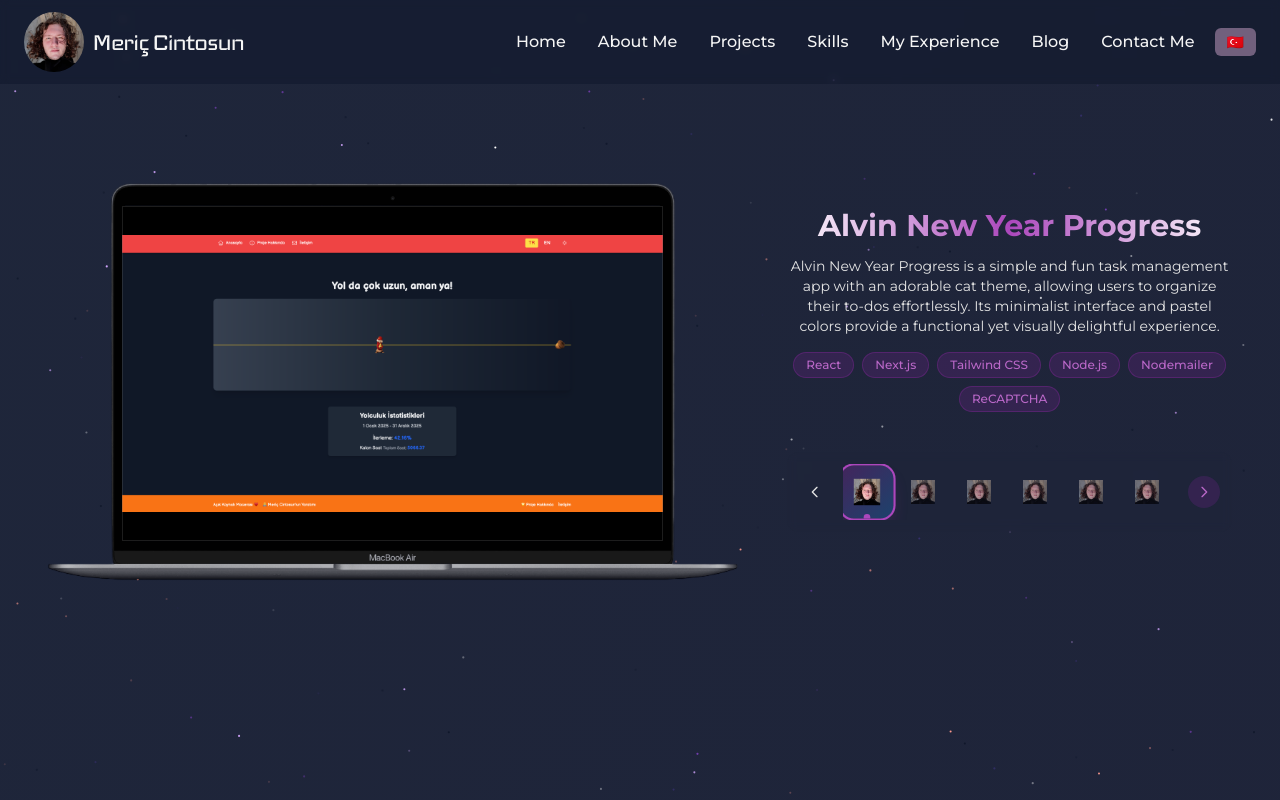
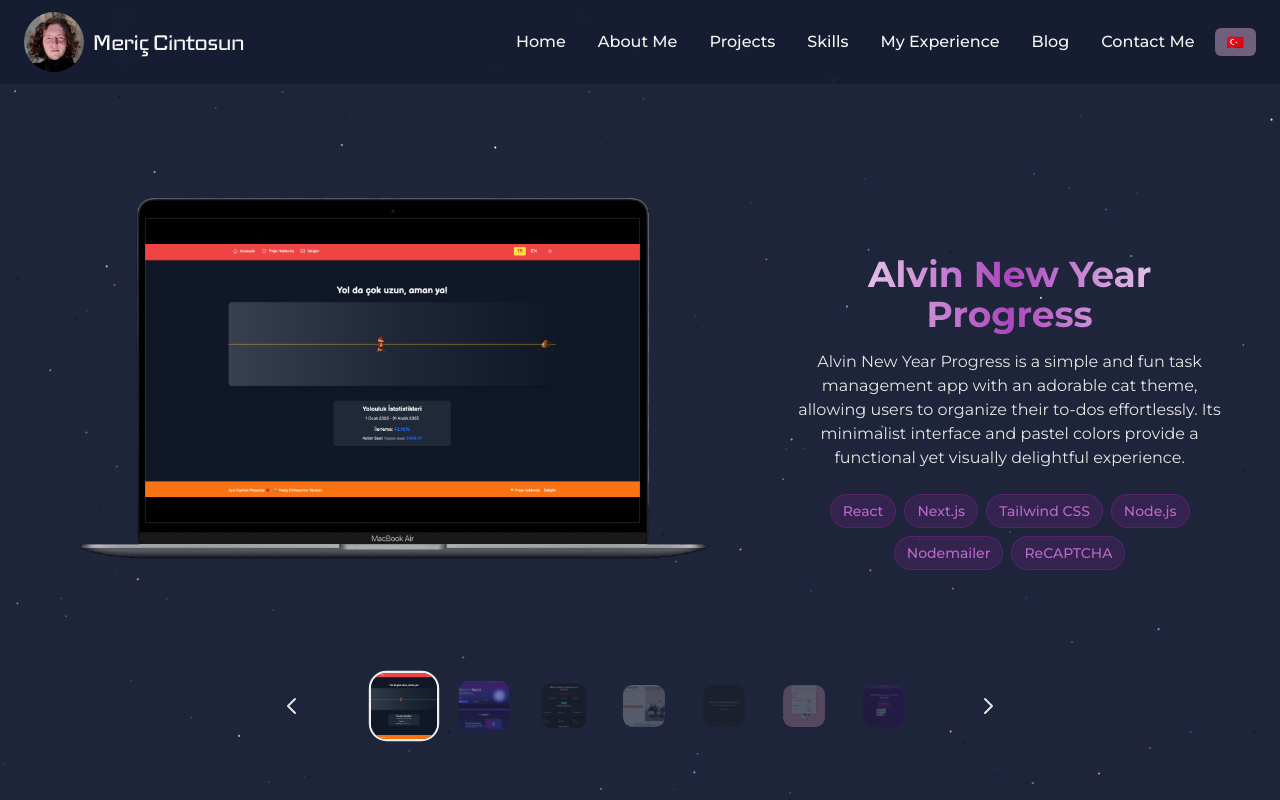
Before and after one commit to mericcintosun/meric-cintosun-portfolio, a Next.js app: page /projects in a window 1280 px wide. Shown: the top 800 px of the page. Built offline with nearby package versions, Linux system fonts and the light colour scheme.

Commit message:
fixed-layout-projects-nav-component

```diff
--- a/src/app/projects/page.js
+++ b/src/app/projects/page.js
@@ -207,42 +207,52 @@ export default function Projects() {
   }, []);
 
   return (
-    <div className="bg-slate-900 min-h-screen">
-      {/* Ana İçerik */}
-      <div className="grid grid-cols-[60%_40%] min-h-screen">
+    <div className="bg-slate-900 min-h-screen w-full overflow-hidden mt-[-100px] relative">
+      {/* Ana Layout Container */}
+      <div className="h-screen w-full grid grid-cols-1 lg:grid-cols-[60%_40%]">
+
         {/* MacBook Carousel Section */}
-        <div className="bg-slate-900">
+        <div className="bg-slate-900 flex items-center justify-center p-4 sm:p-6 lg:p-8 order-2 lg:order-1">
+          <div className="w-full h-full max-w-full max-h-full flex items-center justify-center">
             <MacbookMockup
               projects={carouselProjects}
               autoRotate={false}
               currentIndex={activeProjectIndex}
             />
           </div>
+        </div>
 
         {/* Proje Bilgileri Section */}
-        <div className="bg-slate-900 pt-20 pb-4 relative">
-          <div className="container mx-auto px-6 text-center h-[300px] flex flex-col">
-            <h1 className="text-2xl md:text-3xl font-bold bg-gradient-to-r from-white via-purple-400 to-white text-transparent bg-clip-text mb-3">
+        <div className="bg-slate-900 flex items-center justify-center p-4 sm:p-6 lg:p-8 order-1 lg:order-2">
+          <div className="w-full max-w-lg lg:max-w-full h-full flex flex-col justify-center text-center">
+
+            {/* Proje Başlığı */}
+            <h1 className="text-xl sm:text-2xl lg:text-3xl xl:text-4xl font-bold bg-gradient-to-r from-white via-purple-400 to-white text-transparent bg-clip-text mb-3 lg:mb-4 leading-tight">
               {activeProject.title}
             </h1>
-            <p className="text-sm text-slate-300 max-w-3xl mx-auto mb-4">
+
+            {/* Proje Açıklaması */}
+            <p className="text-xs sm:text-sm lg:text-base text-slate-300 max-w-full mx-auto mb-4 lg:mb-6 leading-relaxed px-2 lg:px-0">
               {activeProject.description}
             </p>
 
             {/* Teknoloji Tag'leri */}
-            <div className="flex flex-wrap justify-center gap-2 mb-6">
+            <div className="flex flex-wrap justify-center gap-1.5 sm:gap-2 mb-4 lg:mb-8 px-2 lg:px-0">
               {activeProject.technologies.map((tech, index) => (
                 <span
                   key={index}
-                  className="px-3 py-1 bg-purple-600/20 text-purple-300 rounded-full text-xs font-medium border border-purple-500/30 hover:bg-purple-600/30 transition-colors"
+                  className="px-2 sm:px-3 py-1 sm:py-1.5 bg-purple-600/20 text-purple-300 rounded-full text-xs sm:text-sm font-medium border border-purple-500/30 hover:bg-purple-600/30 transition-colors whitespace-nowrap"
                 >
                   {tech}
                 </span>
               ))}
             </div>
+          </div>
+        </div>
+      </div>
 
-            {/* Proje Navigasyon Component'i - Açıklamaların hemen altında */}
-            <div className="mt-4">
+      {/* Proje Navigasyon Component'i - İki section'ın ortasında alt kısımda */}
+      <div className="absolute top-[630px] left-1/2 transform -translate-x-1/2 z-10">
         <ProjectNavigation
           projects={projectDetails}
           activeIndex={activeProjectIndex}
@@ -250,8 +260,5 @@ export default function Projects() {
         />
       </div>
     </div>
-        </div>
-      </div>
-    </div>
   );
 }
--- a/src/components/ProjectNavigation.js
+++ b/src/components/ProjectNavigation.js
@@ -8,187 +8,161 @@ export default function ProjectNavigation({
   activeIndex,
   onProjectChange,
 }) {
-  const [canScrollLeft, setCanScrollLeft] = useState(false);
-  const [canScrollRight, setCanScrollRight] = useState(true);
   const scrollContainerRef = useRef(null);
 
-  // Scroll durumunu kontrol et
-  const checkScrollButtons = () => {
-    if (scrollContainerRef.current) {
-      const { scrollLeft, scrollWidth, clientWidth } =
-        scrollContainerRef.current;
-      setCanScrollLeft(scrollLeft > 0);
-      setCanScrollRight(scrollLeft < scrollWidth - clientWidth - 10);
-    }
+  // Proje görsellerini ekliyoruz (carousel data ile aynı)
+  const projectImages = [
+    "/projectImages/alvin.png",
+    "/projectImages/aurascend.png",
+    "/projectImages/axis.png",
+    "/projectImages/digital-agency.png",
+    "/projectImages/eduflow.png",
+    "/projectImages/kitty-todo.png",
+    "/projectImages/make-clone.png",
+    "/projectImages/news-tracker.png",
+    "/projectImages/nono.png",
+    "/projectImages/persona.png",
+    "/projectImages/riskon.png",
+  ];
+
+  // Aktif proje için renk paleti
+  const getActiveColor = (index) => {
+    const colors = [
+      "border-emerald-400", // Alvin - Yeşil
+      "border-blue-400",    // Aurascend - Mavi
+      "border-purple-400",  // Axis - Mor
+      "border-orange-400",  // Digital Agency - Turuncu
+      "border-cyan-400",    // Eduflow - Cyan
+      "border-pink-400",    // Kitty Todo - Pembe
+      "border-indigo-400",  // Make Clone - İndigo
+      "border-red-400",     // News Tracker - Kırmızı
+      "border-yellow-400",  // Nono - Sarı
+      "border-green-400",   // Persona - Yeşil
+      "border-teal-400",    // Riskon - Teal
+    ];
+    return colors[index % colors.length];
   };
 
-  useEffect(() => {
-    checkScrollButtons();
-    const container = scrollContainerRef.current;
-    if (container) {
-      container.addEventListener("scroll", checkScrollButtons);
-      return () => container.removeEventListener("scroll", checkScrollButtons);
-    }
-  }, [projects]);
-
-  // Scroll fonksiyonları
-  const scrollLeft = () => {
-    if (scrollContainerRef.current) {
-      scrollContainerRef.current.scrollBy({ left: -120, behavior: "smooth" });
-    }
+  // Proje navigasyon fonksiyonları
+  const goToPreviousProject = () => {
+    const newIndex = activeIndex === 0 ? projects.length - 1 : activeIndex - 1;
+    onProjectChange(newIndex);
   };
 
-  const scrollRight = () => {
-    if (scrollContainerRef.current) {
-      scrollContainerRef.current.scrollBy({ left: 120, behavior: "smooth" });
-    }
+  const goToNextProject = () => {
+    const newIndex = activeIndex === projects.length - 1 ? 0 : activeIndex + 1;
+    onProjectChange(newIndex);
   };
 
-  // Aktif projeyi merkeze getir - iyileştirilmiş versiyon
-  const scrollToActiveProject = (index) => {
+  // Aktif projeyi merkeze kaydır
+  useEffect(() => {
     if (scrollContainerRef.current) {
       const container = scrollContainerRef.current;
-      const projectElements = container.children;
-      const projectElement = projectElements[index];
-
-      if (projectElement) {
-        const containerWidth = container.clientWidth;
-        const projectWidth = projectElement.offsetWidth;
-        const projectLeft = projectElement.offsetLeft;
-
-        // Projeyi tam ortaya getir
-        const scrollPosition =
-          projectLeft - containerWidth / 2 + projectWidth / 2;
+      const activeCard = container.children[activeIndex];
+      if (activeCard) {
+        const containerWidth = container.offsetWidth;
+        const cardWidth = activeCard.offsetWidth;
+        const cardLeft = activeCard.offsetLeft;
+        const scrollPosition = cardLeft - (containerWidth / 2) + (cardWidth / 2);
 
         container.scrollTo({
-          left: Math.max(0, scrollPosition),
-          behavior: "smooth",
+          left: scrollPosition,
+          behavior: 'smooth'
         });
-
-        // Scroll tamamlandıktan sonra buton durumlarını güncelle
-        setTimeout(() => {
-          checkScrollButtons();
-        }, 300);
       }
     }
-  };
-
-  // Aktif proje değiştiğinde scroll et
-  useEffect(() => {
-    const timer = setTimeout(() => {
-      scrollToActiveProject(activeIndex);
-    }, 100); // Kısa delay ile daha stabil çalışma
-
-    return () => clearTimeout(timer);
   }, [activeIndex]);
 
-  // İlk yükleme için
-  useEffect(() => {
-    if (scrollContainerRef.current) {
-      setTimeout(() => {
-        scrollToActiveProject(activeIndex);
-      }, 200);
-    }
-  }, []);
+  return (
+    <div className="relative w-full max-w-5xl mx-auto">
+      <div className="flex items-center justify-center gap-6">
 
-  return (
-    <div className="relative w-full bg-slate-800/40 backdrop-blur-sm rounded-xl p-3">
-      {/* Scroll Butonları */}
-      <div className="flex items-center gap-3">
-        {/* Sol Ok */}
+        {/* Sol Navigation Button */}
         <button
-          onClick={scrollLeft}
-          disabled={!canScrollLeft}
-          className={`flex items-center justify-center w-8 h-8 rounded-full transition-all duration-200 ${
-            canScrollLeft
-              ? "bg-purple-600/20 hover:bg-purple-600/40 text-purple-300 hover:text-white"
-              : "bg-slate-700/30 text-slate-500 cursor-not-allowed"
-          }`}
-          aria-label="Scroll left"
+          onClick={goToPreviousProject}
+          className="flex-shrink-0 w-12 h-12 rounded-full flex items-center justify-center transition-all duration-300 bg-slate-800/50 hover:bg-slate-700/80 text-slate-400 hover:text-white backdrop-blur-sm"
         >
-          <svg
-            className="w-4 h-4"
-            fill="none"
-            stroke="currentColor"
-            viewBox="0 0 24 24"
-          >
-            <path
-              strokeLinecap="round"
-              strokeLinejoin="round"
-              strokeWidth={2}
-              d="M15 19l-7-7 7-7"
-            />
+          <svg className="w-6 h-6" fill="none" stroke="currentColor" viewBox="0 0 24 24">
+            <path strokeLinecap="round" strokeLinejoin="round" strokeWidth={2} d="M15 19l-7-7 7-7" />
           </svg>
         </button>
 
-        {/* Proje Icon'ları */}
+        {/* Projects Container */}
         <div
           ref={scrollContainerRef}
-          className="flex gap-2 overflow-x-auto scrollbar-hide flex-1 py-1"
-          style={{ scrollbarWidth: "none", msOverflowStyle: "none" }}
+          className="flex items-center gap-4 overflow-x-auto scrollbar-hide px-8 py-4"
+          style={{
+            scrollbarWidth: "none",
+            msOverflowStyle: "none",
+            maxWidth: "600px"
+          }}
         >
-          {projects.map((project, index) => (
-            <button
-              key={index}
-              onClick={() => onProjectChange(index)}
-              className={`relative flex-shrink-0 w-12 h-12 rounded-xl overflow-hidden transition-all duration-300 ${
-                index === activeIndex
-                  ? "ring-2 ring-purple-400 scale-110 shadow-lg shadow-purple-500/25"
-                  : "hover:scale-105 opacity-70 hover:opacity-100"
-              }`}
-              aria-label={`Select ${project.title}`}
-            >
-              {/* Background gradient */}
+          {projects.map((project, index) => {
+            const isActive = index === activeIndex;
+            const distanceFromActive = Math.abs(index - activeIndex);
+
+            // Opacity ve scale hesaplama
+            let opacity = 1;
+            let scale = 1;
+
+            if (!isActive) {
+              if (distanceFromActive === 1) {
+                opacity = 0.6;
+                scale = 0.85;
+              } else if (distanceFromActive === 2) {
+                opacity = 0.4;
+                scale = 0.75;
+              } else {
+                opacity = 0.25;
+                scale = 0.7;
+              }
+            } else {
+              scale = 1.1;
+            }
+
+            return (
               <div
-                className={`absolute inset-0 bg-gradient-to-br ${
-                  index === activeIndex
-                    ? "from-purple-500/30 to-blue-600/30"
-                    : "from-slate-600/30 to-slate-700/30 hover:from-purple-500/20 hover:to-blue-600/20"
-                }`}
-              />
+                key={index}
+                className="relative flex-shrink-0 transition-all duration-500 ease-out cursor-pointer"
+                onClick={() => onProjectChange(index)}
+                style={{
+                  opacity: opacity,
+                  transform: `scale(${scale})`
+                }}
+              >
+                {/* Project Card */}
+                <div
+                  className={`relative w-16 h-16 rounded-2xl overflow-hidden transition-all duration-500 ease-out border-2 ${
+                    isActive
+                      ? `${getActiveColor(index)} bg-slate-800/80`
+                      : "border-transparent bg-slate-800/60 hover:bg-slate-800/80"
+                  }`}
+                >
+                  {/* Project Image */}
+                  <Image
+                    src={projectImages[index] || "/main-image.webp"}
+                    alt={project.title}
+                    fill
+                    className="object-cover object-center transition-all duration-500"
+                  />
 
-              {/* Icon */}
-              <div className="relative w-full h-full flex items-center justify-center">
-                <Image
-                  src="/main-image.webp"
-                  alt={project.title}
-                  width={24}
-                  height={24}
-                  className="w-6 h-6 object-contain filter brightness-110"
-                />
+                  {/* Subtle overlay for inactive items */}
+                  {!isActive && (
+                    <div className="absolute inset-0 bg-slate-900/30" />
+                  )}
+                </div>
               </div>
-
-              {/* Active indicator */}
-              {index === activeIndex && (
-                <div className="absolute -bottom-0.5 left-1/2 transform -translate-x-1/2 w-1.5 h-1.5 bg-purple-400 rounded-full" />
-              )}
-            </button>
-          ))}
+            );
+          })}
         </div>
 
-        {/* Sağ Ok */}
+        {/* Sağ Navigation Button */}
         <button
-          onClick={scrollRight}
-          disabled={!canScrollRight}
-          className={`flex items-center justify-center w-8 h-8 rounded-full transition-all duration-200 ${
-            canScrollRight
-              ? "bg-purple-600/20 hover:bg-purple-600/40 text-purple-300 hover:text-white"
-              : "bg-slate-700/30 text-slate-500 cursor-not-allowed"
-          }`}
-          aria-label="Scroll right"
+          onClick={goToNextProject}
+          className="flex-shrink-0 w-12 h-12 rounded-full flex items-center justify-center transition-all duration-300 bg-slate-800/50 hover:bg-slate-700/80 text-slate-400 hover:text-white backdrop-blur-sm"
         >
-          <svg
-            className="w-4 h-4"
-            fill="none"
-            stroke="currentColor"
-            viewBox="0 0 24 24"
-          >
-            <path
-              strokeLinecap="round"
-              strokeLinejoin="round"
-              strokeWidth={2}
-              d="M9 5l7 7-7 7"
-            />
+          <svg className="w-6 h-6" fill="none" stroke="currentColor" viewBox="0 0 24 24">
+            <path strokeLinecap="round" strokeLinejoin="round" strokeWidth={2} d="M9 5l7 7-7 7" />
           </svg>
         </button>
       </div>
```
Lines whose indentation alone changed are shown as unchanged.
